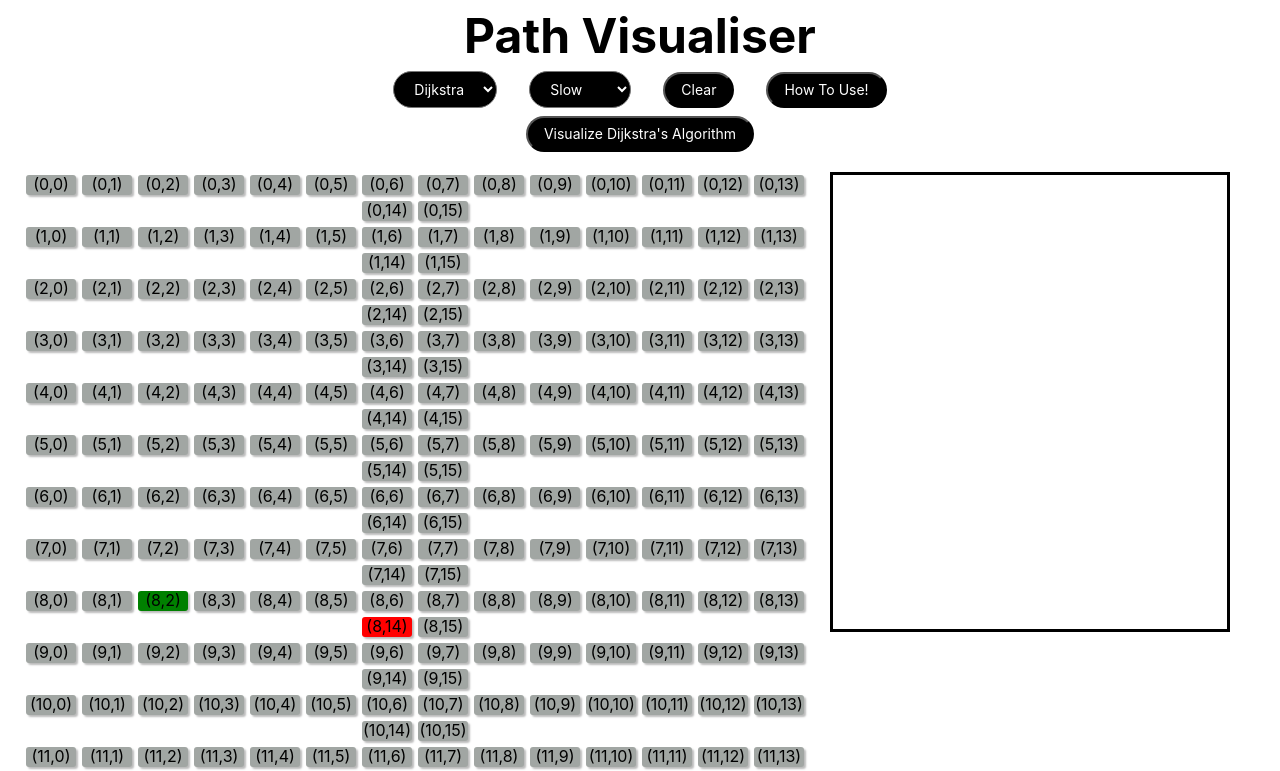
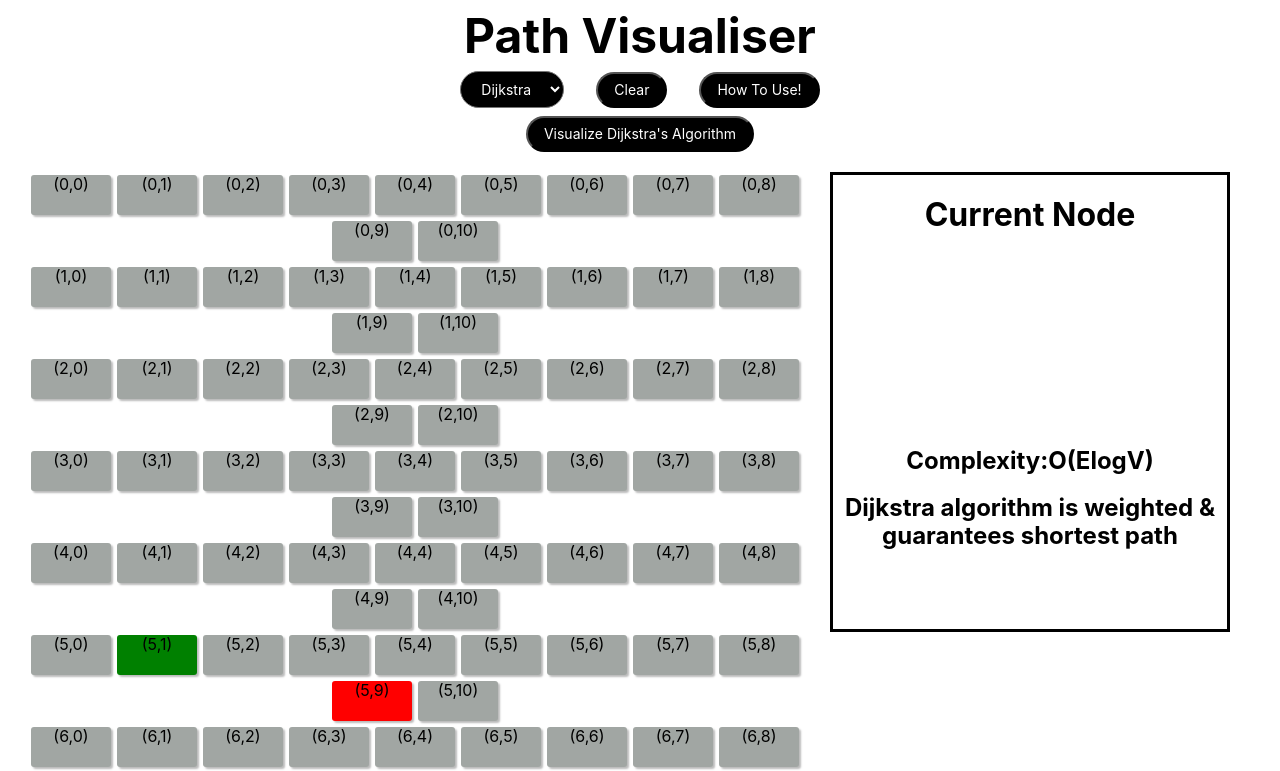
Before and after one commit to Machine-ly/GraphIn, a React (Create React App) app: page / in a window 1280 px wide. Shown: the top 771 px of the page. Built offline with nearby package versions, Linux system fonts and the light colour scheme.

Commit message:
Added current node

```diff
--- a/src/assets/css/node.css
+++ b/src/assets/css/node.css
@@ -1,6 +1,6 @@
 .node {
-  width: 50px;
-  height: 20px;
+  width: 80px;
+  height: 40px;
   margin: 3px;
   background-color: #a1a6a3;
   border-radius: 3px;
@@ -8,6 +8,7 @@
   cursor: pointer;
   display: inline-block;
   transition: background-color 0.3s ease-out;
+  text-align: center;
 }
 
 .node-finish {
--- a/src/assets/css/path.css
+++ b/src/assets/css/path.css
@@ -12,3 +12,7 @@
   height: 460px;
   border: solid;
 }
+
+.algoin {
+  height: 230px;
+}
--- a/src/components/Header.jsx
+++ b/src/components/Header.jsx
@@ -1,87 +1,6 @@
 import React, { useState, useContext } from "react";
-// import { Context } from "./Provider";
-// import PathFinder from "../algorithms/index";
-// import {
-//   DELAY_FAST,
-//   DELAY_NORMAL,
-//   DELAY_SLOW,
-//   DIJKSTRA,
-//   DFS,
-//   BFS,
-//   A_STAR
-// } from "../assets/js/utils";
 
 export default function Header() {
-  // const [type, setType] = useState(DIJKSTRA);
-  // const [pause, setPause] = useState(false);
-  // const context = useContext(Context);
-  // const {
-  //   begin,
-  //   end,
-  //   updateItem,
-  //   delay,
-  //   pathFinder,
-  //   clear,
-  //   clearPath,
-  //   board,
-  //   isVisualized,
-  //   setIsPathExist,
-  //   setIsVisualized,
-  //   setIsHelped
-  // } = context;
-
-  // const onAlgoChange = e => {
-  //   setType(e.target.value);
-  // };
-
-  // const onDelayChange = e => {
-  //   delay.current = Number(e.target.value);
-  // };
-
-  // const onVisualize = () => {
-  //   if (isVisualized) return;
-  //   clearPath();
-  //   setIsVisualized(true);
-
-  //   pathFinder.current = new PathFinder[type]({
-  //     begin: begin.current,
-  //     end: end.current,
-  //     updateItem,
-  //     board: board.current
-  //   });
-  //   const isPossiblePath = pathFinder.current.execute();
-  //   setIsPathExist(isPossiblePath);
-  // };
-
-  // const onClearAll = () => {
-  //   if (isVisualized && !pause) return;
-  //   if (pause) setPause(false);
-  //   setIsVisualized(false);
-
-  //   clear();
-  // };
-
-  // const onClearPath = () => {
-  //   if (isVisualized && !pause) return;
-  //   if (pause) setPause(false);
-  //   setIsVisualized(false);
-
-  //   clearPath();
-  // };
-
-  // // const onPause = () => {
-  // //   if (pause) {
-  // //     setPause(false);
-  // //     pathFinder.current.resumeTimers();
-  // //   } else {
-  // //     setPause(true);
-  // //     pathFinder.current.stopTimers();
-  // //   }
-  // // };
-
-  // const onHelp = () => {
-  //   setIsHelped(true);
-  // };
 
   return (
     <div>
@@ -96,7 +15,7 @@ export default function Header() {
           <option value="BFS">BFS</option>
           <option value="A_STAR">A*</option>
         </select>
-        <select
+        {/* <select
           className="f6 grow no-underline br-pill ph3 pv2 mb2 dib white bg-black mh3"
           name="Speed"
           defaultValue={150}
@@ -104,14 +23,8 @@ export default function Header() {
           <option value={"DELAY_SLOW"}>Slow</option>
           <option value={"DELAY_NORMAL"}>Normal</option>
           <option value={"DELAY_FAST"}>Fast</option>
-        </select>
-        {/* <button
-          className="f6 grow no-underline br-pill ph3 pv2 mb2 dib white bg-black mh3"
-          type="button"
-          value="Visualise"
-        >
-          Visualise
-        </button> */}
+        </select> */}
+
         <button
           className="f6 grow no-underline br-pill ph3 pv2 mb2 dib white bg-black mh3"
           type="button"
--- a/src/components/PathFinding.jsx
+++ b/src/components/PathFinding.jsx
@@ -4,17 +4,18 @@ import { dijkstra, getNodesInShortestPathOrder } from "../algorithms/dijkstra";
 import Header from "./Header";
 import "../assets/css/path.css";
 
-const START_NODE_ROW = 8;
-const START_NODE_COL = 2;
-const FINISH_NODE_ROW = 8;
-const FINISH_NODE_COL = 14;
+const START_NODE_ROW = 5;
+const START_NODE_COL = 1;
+const FINISH_NODE_ROW = 5;
+const FINISH_NODE_COL = 9;
 
 export default class PathfindingVisualizer extends Component {
   constructor() {
     super();
     this.state = {
       grid: [],
-      mouseIsPressed: false
+      mouseIsPressed: false,
+      currNode: ""
     };
   }
 
@@ -43,15 +44,15 @@ export default class PathfindingVisualizer extends Component {
       if (i === visitedNodesInOrder.length) {
         setTimeout(() => {
           this.animateShortestPath(nodesInShortestPathOrder);
-        }, 10 * i);
+        }, 400 * i);
         return;
       }
       setTimeout(() => {
         const node = visitedNodesInOrder[i];
         document.getElementById(`node-${node.row}-${node.col}`).className =
           "node node-visited";
-        // document.getElementById("algoInfo").innerHTML =`(${node.row},${node.col})`
-      }, 10 * i);
+        this.setState({currNode: `(${node.row},${node.col})`})
+      }, 400 * i);
     }
   }
 
@@ -61,7 +62,7 @@ export default class PathfindingVisualizer extends Component {
         const node = nodesInShortestPathOrder[i];
         document.getElementById(`node-${node.row}-${node.col}`).className =
           "node node-shortest-path";
-      }, 50 * i);
+      }, 400 * i);
     }
   }
 
@@ -75,7 +76,7 @@ export default class PathfindingVisualizer extends Component {
   }
 
   render() {
-    const { grid, mouseIsPressed } = this.state;
+    const { grid, mouseIsPressed, currNode } = this.state;
     return (
       <>
         <Header />
@@ -113,7 +114,16 @@ export default class PathfindingVisualizer extends Component {
             );
           })}
         </div>
-        <div className="grid algoInfo" id="info">{''}</div>
+        <div className="grid algoInfo" id="info">
+        <div className="algoin">
+        <h1>Current Node</h1>
+        <h1>{currNode}</h1>
+        </div>
+        <div className="algoin">
+        <h2 >Complexity:O(ElogV) </h2>
+        <h2>Dijkstra algorithm is weighted & guarantees shortest path</h2>
+        </div>
+        </div>
         </div>
       </>
     );
@@ -121,9 +131,9 @@ export default class PathfindingVisualizer extends Component {
 }
 const getInitialGrid = () => {
   const grid = [];
-  for (let row = 0; row < 18; row++) {
+  for (let row = 0; row < 11; row++) {
     const currentRow = [];
-    for (let col = 0; col < 16; col++) {
+    for (let col = 0; col < 11; col++) {
       currentRow.push(createNode(col, row));
     }
     grid.push(currentRow);
```
